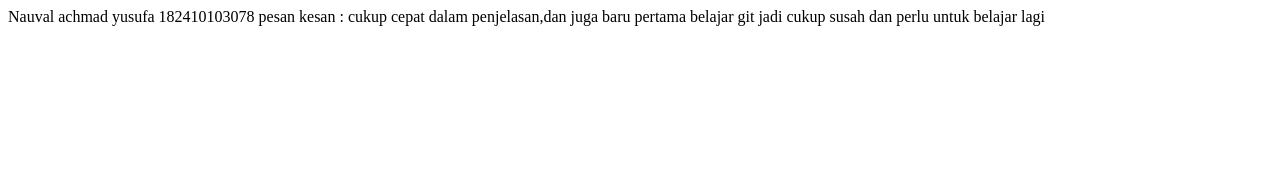
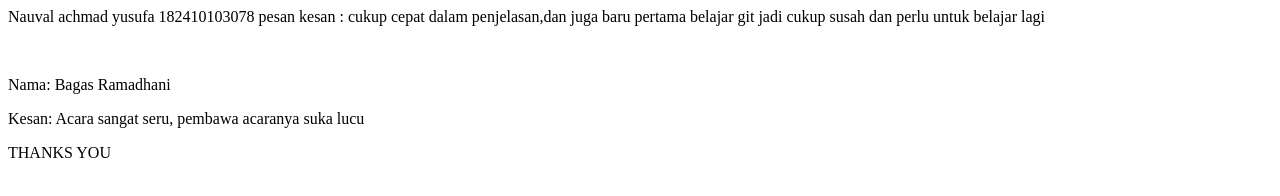
Before and after one commit to nauval123/markasuhuy, a plain HTML site: page index.html in a window 1280 px wide. Drawn offline with Linux system fonts and the light colour scheme.

Commit message:
modifikasi

```diff
--- a/index.html
+++ b/index.html
@@ -8,8 +8,10 @@
 	pesan kesan : cukup cepat dalam penjelasan,dan juga baru pertama belajar git jadi cukup susah dan perlu untuk belajar lagi
 </p>
 <br>
-</body>
-
+	<p>Nama: Bagas Ramadhani</p>
+	<p>Kesan: Acara sangat seru, pembawa acaranya suka lucu</p>
+	<p>				THANKS YOU							   </p>
+<background img src="https://images.pexels.com/photos/1236701/pexels-photo-1236701.jpeg?auto=compress&cs=tinysrgb&dpr=1&w=500">
 <style type="text/css">
 	body{
 		background:light blue;
```
